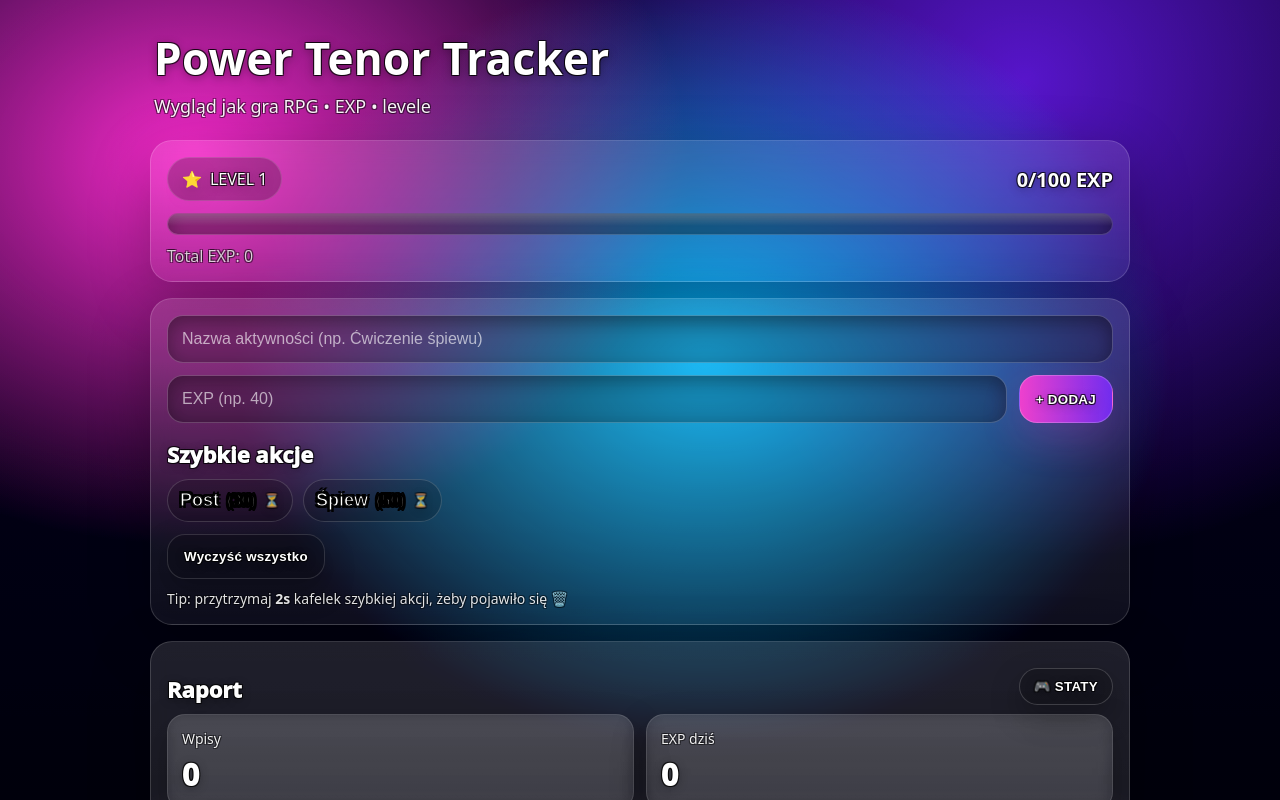
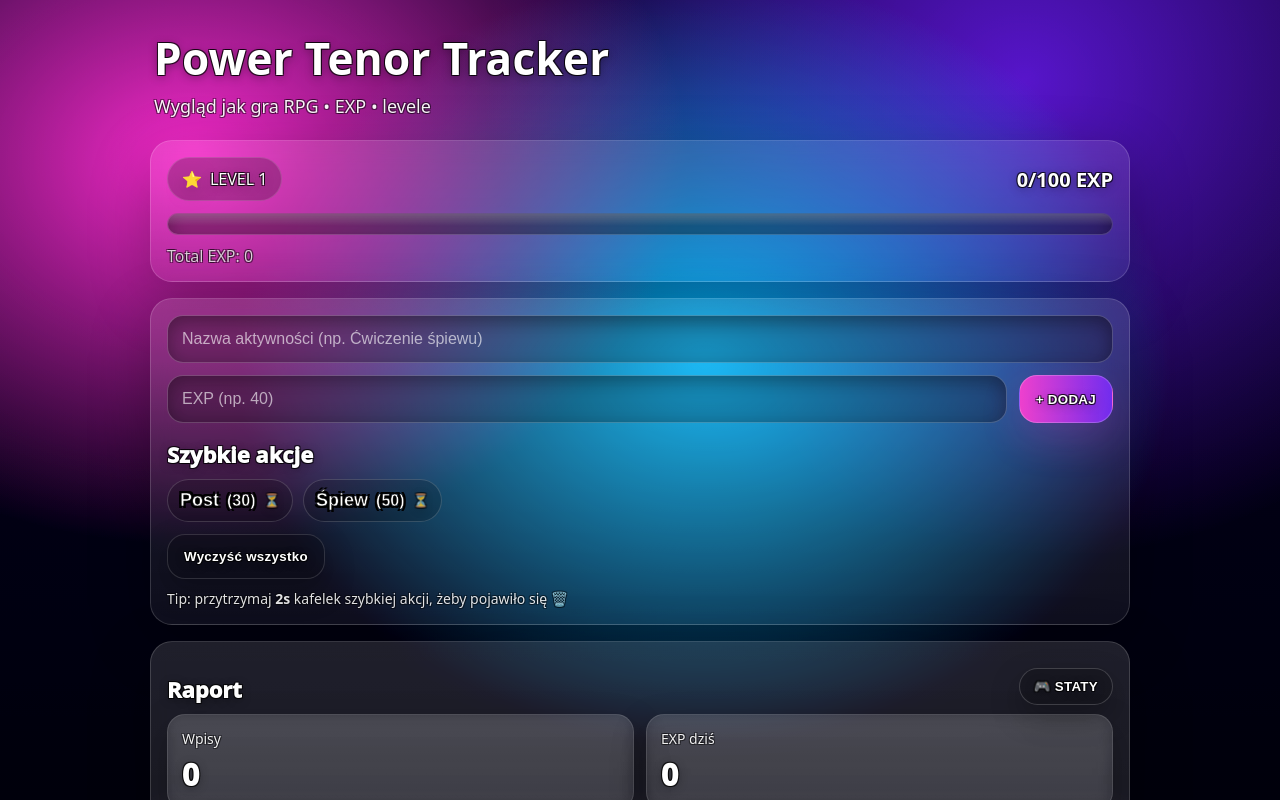
Before and after one commit to Marcinuskryza/power-tenor-tracker, a React (Vite) app: page / in a window 1280 px wide. Shown: the top 800 px of the page. Built offline with nearby package versions, Linux system fonts and the light colour scheme.

Commit message:
Reduce text stroke width for chip styles

```diff
--- a/src/styles.css
+++ b/src/styles.css
@@ -270,7 +270,7 @@ body{
   font-size: 18px;
   font-weight: 900;
   color: white;
-  -webkit-text-stroke: 1px black;
+  -webkit-text-stroke: 0.5px black;
   text-shadow:
     2px 2px 0 black,
     -2px 2px 0 black,
@@ -282,7 +282,7 @@ body{
   font-size: 16px;
   font-weight: 800;
   color: white;
-  -webkit-text-stroke: 2px black;
+  -webkit-text-stroke: 0.5px black;
   text-shadow:
     2px 2px 0 black,
     -2px 2px 0 black,
```
